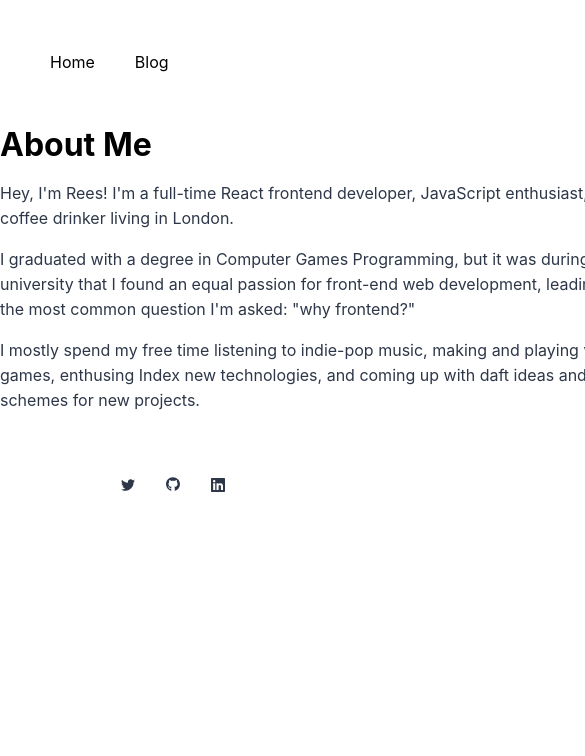
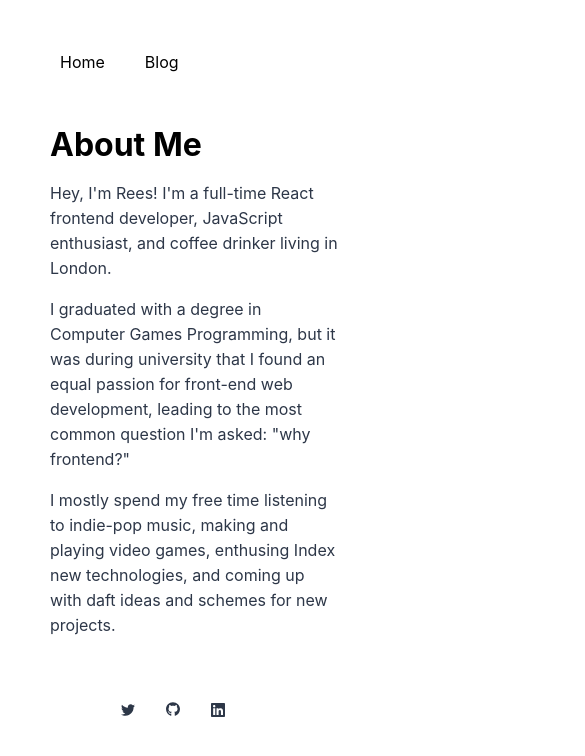
Before and after one commit to ReesMorris/reesmorris.co.uk, a Next.js app: page / in a window 390 px wide. Shown: the top 756 px of the page, 585 px wide, since content can reach past the window. Built offline with nearby package versions, Linux system fonts and the light colour scheme; what @fortawesome/pro-light-svg-icons would draw is missing.

Commit message:
Add responsive styling

```diff
--- a/src/components/header/header.styles.tsx
+++ b/src/components/header/header.styles.tsx
@@ -5,7 +5,7 @@ const Header = styled.header`
   /* position: sticky; */
   top: 0;
   z-index: 10;
-  padding: 4rem;
+  padding: 4rem 0;
   background: ${props => props.theme.site.background};
 `;
 
--- a/src/components/wrapper/wrapper.styles.tsx
+++ b/src/components/wrapper/wrapper.styles.tsx
@@ -7,10 +7,18 @@ interface WrapperProps {
 const Wrapper = styled.div<WrapperProps>`
   width: ${props =>
     (props.type === 'header' && props.theme._consts.widths.header_width) ||
-    props.theme._consts.widths.body_width};
+    props.theme._consts.widths.body_width}px;
   margin: 0 auto;
   height: 100%;
   position: relative;
+
+  @media (max-width: ${props =>
+      (props.type === 'header' &&
+        parseInt(props.theme._consts.widths.header_width) * 1 + 50) ||
+      parseInt(props.theme._consts.widths.body_width) * 1 + 50}px) {
+    width: 100%;
+    padding: 0 5rem;
+  }
 `;
 
 export default { Wrapper };
--- a/src/themes/_consts.ts
+++ b/src/themes/_consts.ts
@@ -1,8 +1,8 @@
 import { IWidths } from './styled';
 
 const widths: IWidths = {
-  header_width: '725px',
-  body_width: '625px'
+  header_width: '725',
+  body_width: '625'
 };
 
 export default { widths };
```
